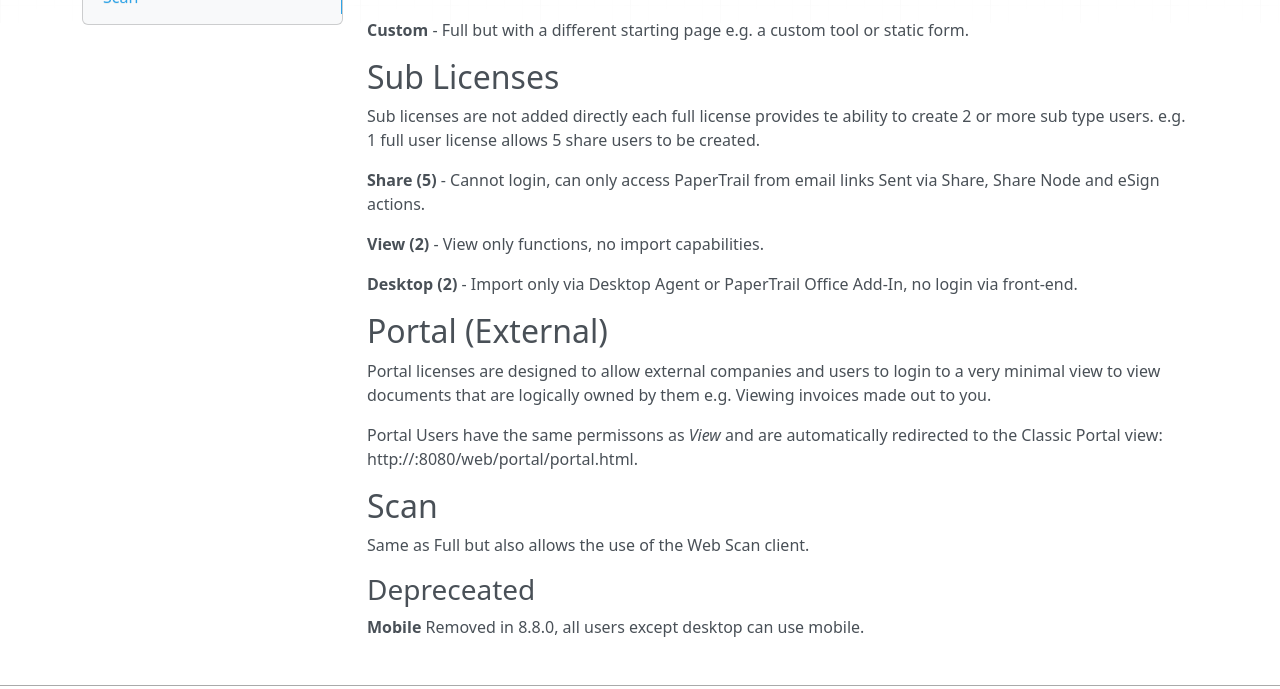
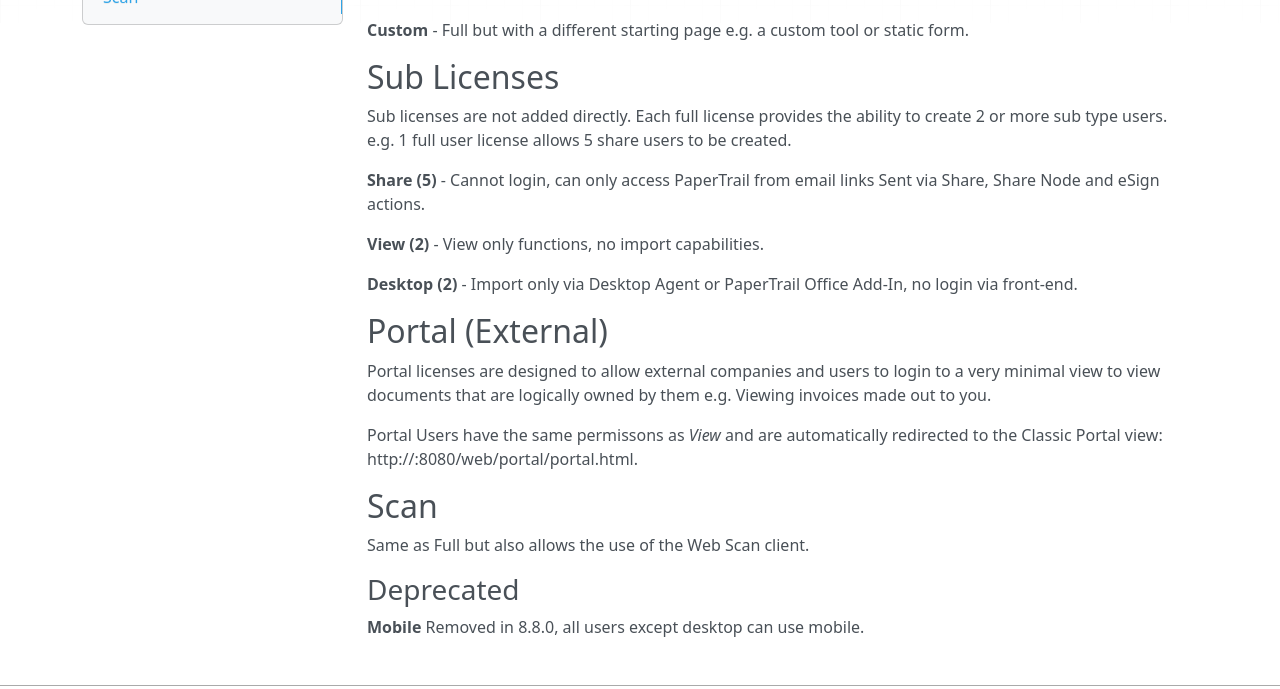
Before and after one commit to ryanegis/support-portal, an MkDocs documentation site: the page built from docs/Reference/licensing.md, in a window 1280 px wide and 1065 px high. Shown: the part 283-972 px from the top of the window. Built offline with MkDocs 1.6.1, drawn with Linux system fonts in a browser that asks for light colours; nearby versions of some CDN libraries; old or Windows-style settings are respelled for this version of MkDocs.

Commit message:
Made a small change w.r.t text / spelling

```diff
--- a/docs/Reference/licensing.md
+++ b/docs/Reference/licensing.md
@@ -10,7 +10,9 @@
 
 ## Sub Licenses
 
-Sub licenses are not added directly each full license provides te ability to create 2 or more sub type users. e.g. 1 full user license allows 5 share users to be created.
+Sub licenses are not added directly.
+Each full license provides the ability to create 2 or more sub type users.
+e.g. 1 full user license allows 5 share users to be created.
 
 **Share (5)** - Cannot login, can only access PaperTrail from email links Sent via Share, Share Node and eSign actions.
 
@@ -29,6 +31,6 @@ Portal Users have the same permissons as *View* and are automatically redirected
 
 Same as Full but also allows the use of the Web Scan client.
 
-### Depreceated
+### Deprecated
 
 **Mobile** Removed in 8.8.0, all users except desktop can use mobile.
```
Also changed, not shown: docs/Configuration/Backups.md (+1 -1 lines).
